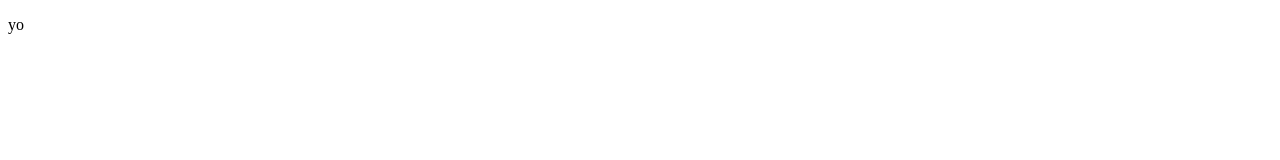
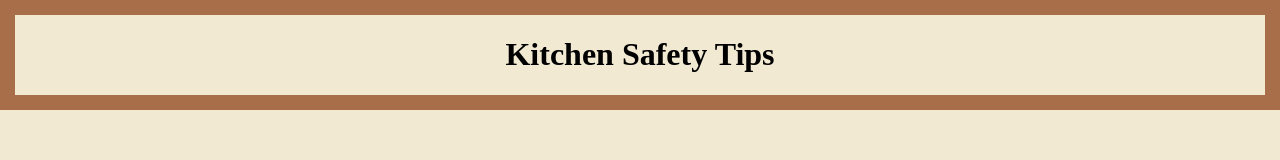
Before and after one commit to TylerConwell/French_recipe_page, a plain HTML site: page safety.html in a window 1280 px wide. Drawn offline with Linux system fonts and the light colour scheme.

Commit message:
making pages for cabinet links

```diff
--- a/safety.html
+++ b/safety.html
@@ -3,9 +3,14 @@
 <head>
     <meta charset="UTF-8">
     <meta name="viewport" content="width=device-width, initial-scale=1.0">
-    <title>Document</title>
+    <title>kitchen safety</title>
+
+    <link rel="stylesheet" href="../styles.css">
 </head>
+
 <body>
-    <p>yo</p>
+    <h1>Kitchen Safety Tips</h1>
+
 </body>
+
 </html>
--- a/styles.css
+++ b/styles.css
@@ -124,8 +124,6 @@ p {
 .flex_container_cabinet {
     display: flex;
     /* position: relative; */
-
-
 }
 
 .flex_container_cabinet > div { /* making a child combinator leaving the handle alone */
```
Also changed, not shown: aboutUs.html (+3 -1 lines), recipes/cabinet.html (+1 -1 lines).
